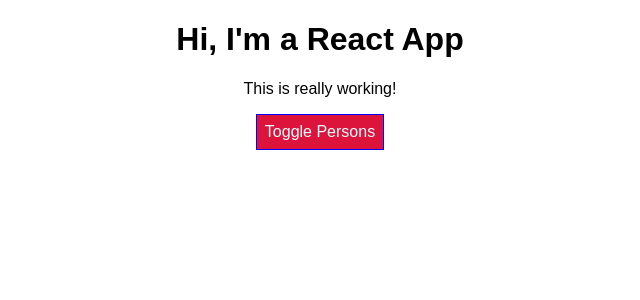
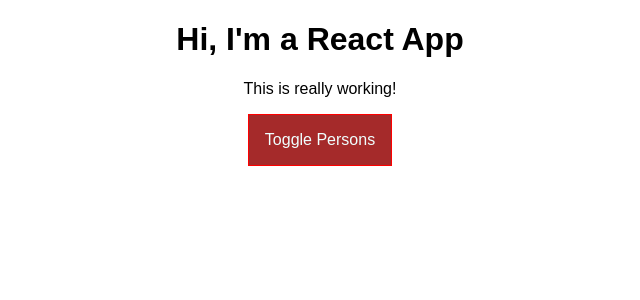
Before and after one commit to ShoaibJalal/react-revision, a React app: page / in a window 1280 px wide. Shown: the top 300 px of the page, without its empty margins (320-960 px from the left). Built offline with nearby package versions, Linux system fonts and the light colour scheme.

Commit message:
Adding pseudo selector via CSS modules enabled

```diff
--- a/src/App.css
+++ b/src/App.css
@@ -7,3 +7,24 @@
 .Bold {
   font-weight: bold
 }
+.App button{
+  border: 1px solid red;
+  padding: 16px;
+  background-color: brown;
+  font: inherit;
+  color: azure;
+  cursor: pointer;
+}
+.App button:hover{
+  background-color: salmon;
+  border: 2px solid sandybrown;
+  color: black;
+}
+.App button.Green{
+  background-color: green;
+}
+
+.App button.Green:hover{
+  background-color: lightseagreen;
+  color: black;
+}
--- a/src/App.js
+++ b/src/App.js
@@ -43,17 +43,9 @@ class App extends Component {
   }
 
   render () {
-    const style = {
-      backgroundColor: '#DC143C', /*crimson*/
-      color:'#F0FFFF', /*azure */
-      font: 'inherit',
-      border: '1px solid blue',
-      padding: '8px',
-      cursor: 'pointer',
-
-    };
 
     let persons = null;
+    let btnClass = '';
 
     if(this.state.showPersons){
       persons = (<div>
@@ -68,9 +60,10 @@ class App extends Component {
         })}
 
       </div>)
-       style.backgroundColor = '#FF7F50'; /*coral*/
 
+      btnClass = classes.Green;
     }
+
     let implementedClasses = [];
     if(this.state.persons.length <= 2){
       implementedClasses.push(classes.Danger); // classes = ['Danger']
@@ -85,7 +78,7 @@ class App extends Component {
         <h1>Hi, I'm a React App</h1>
         <p className = {implementedClasses.join(' ')}>This is really working!</p>
         <button
-          style={style}
+          className = {btnClass}
           onClick={this.togglePersonsHandler}>Toggle Persons</button>
 
         {persons}
```
